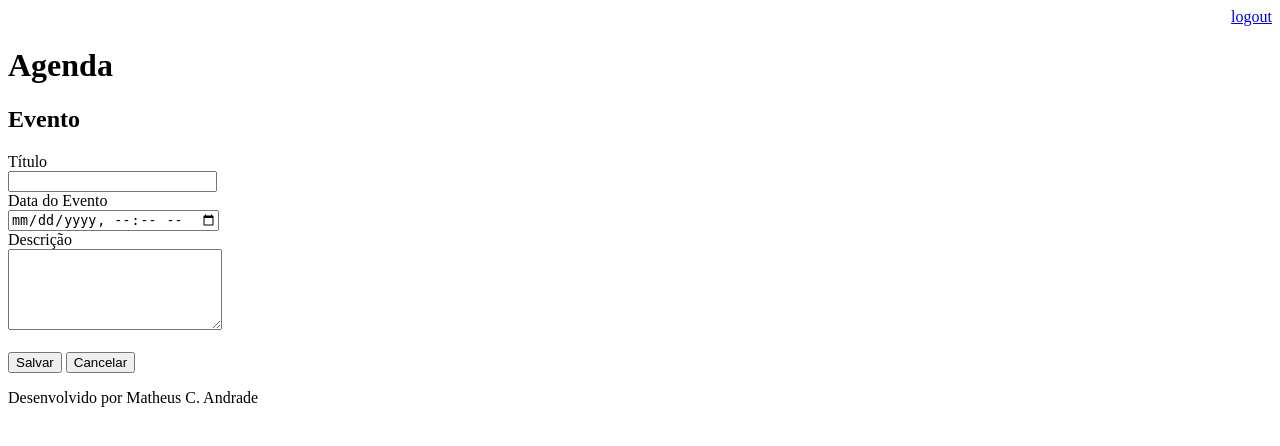
After one commit to andradecmatheus-zz/Internet-Database-Development-Python-Django, a Django app: page /agenda/evento/ in a window 1280 px wide. The commit adds this page. Shown: the top 446 px of the page. Run offline with Django 3.2, Linux system fonts and the light colour scheme; a user stored in the database is signed in.

Commit message:
Events insertion template and gitignore were included

```diff
--- a/Aula2-Agenda/agenda/urls.py
+++ b/Aula2-Agenda/agenda/urls.py
@@ -21,6 +21,8 @@ from django.views.generic import RedirectView #com ela é possível redirecionar
 urlpatterns = [
     path('admin/', admin.site.urls),
     path('agenda/', views.lista_eventos),
+    path('agenda/evento/', views.evento),
+    path('agenda/evento/submit', views.submit_evento),
     path('', RedirectView.as_view(url='/agenda')), # se for usar sem o RedirectView -> views.index
     path('login/', views.login_user),
     path('login/submit', views.submit_login),
--- a/Aula2-Agenda/core/views.py
+++ b/Aula2-Agenda/core/views.py
@@ -34,3 +34,20 @@ def lista_eventos(request):
     #evento = Evento.objects.all()
     dados = {'eventos':evento} #evento agora é no plural
     return render(request, 'agenda.html', dados)
+
+@login_required(login_url='/login/')
+def evento(request):
+    return render(request, 'evento.html')
+
+@login_required(login_url='/login/')
+def submit_evento(request):
+    if request.POST:
+        titulo = request.POST.get('titulo')
+        data_evento = request.POST.get('data_evento')
+        descricao = request.POST.get('descricao')
+        usuario = request.user
+        Evento.objects.create(titulo=titulo,
+                              data_evento=data_evento,
+                              descricao=descricao,
+                              usuario=usuario) #na listagem era um objects.filter, aqui é um objects.create
+    return redirect('/')
--- a/Aula2-Agenda/templates/agenda.html
+++ b/Aula2-Agenda/templates/agenda.html
@@ -2,7 +2,9 @@
 
 {% block content %}
     <h2>Agendamentos</h2>
-
+    <a href="evento/">
+        <button type="button">Novo Evento</button>
+    </a>
     <ul style="'font-size: 18px">
         {% for evento in eventos %}
             <li> {{ evento.titulo }} - {{ evento.get_data_evento }}</li>
--- /dev/null
+++ b/Aula2-Agenda/templates/evento.html
@@ -0,0 +1,21 @@
+{% extends "model-page.html" %}
+
+{% block content %}
+
+<h2>Evento</h2>
+
+<form action="submit" method="POST"> {% csrf_token %}
+    <label>Título</label> <br>
+    <input type="text" name="titulo" size="23"> <br>
+    <label>Data do Evento</label> <br>
+    <input type="datetime-local" name="data_evento"> <br>
+    <label>Descrição</label> <br>
+    <textarea name="descricao" rows="5" cols="24"> </textarea> <br><br>
+
+    <button type="submit">Salvar</button>
+    <a href="/">
+            <button type="button">Cancelar</button>
+    </a>
+</form>
+
+{% endblock %}
```
Also changed, not shown: Aula2-Agenda/db.sqlite3, 1 other file.
